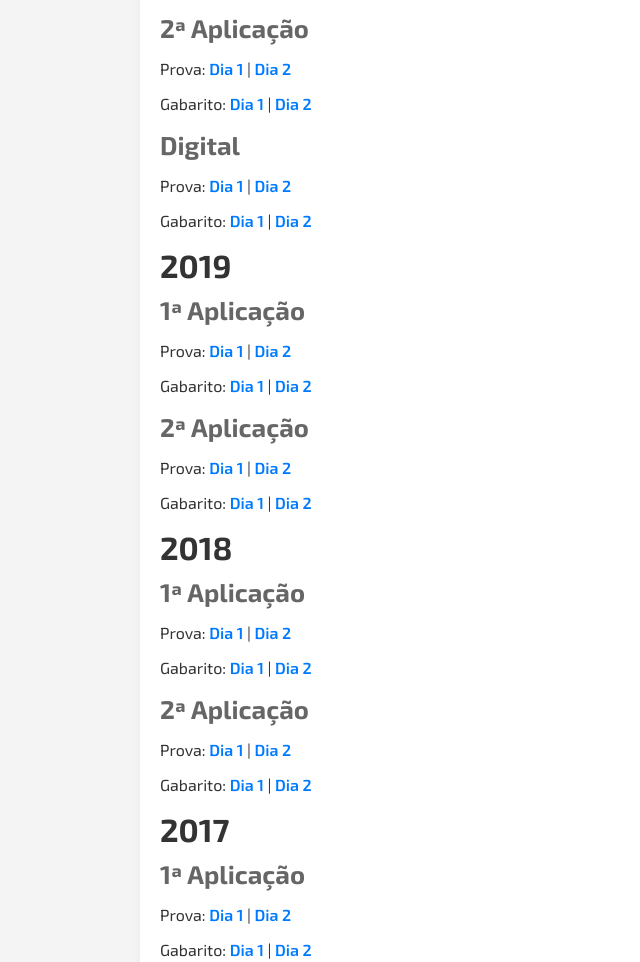
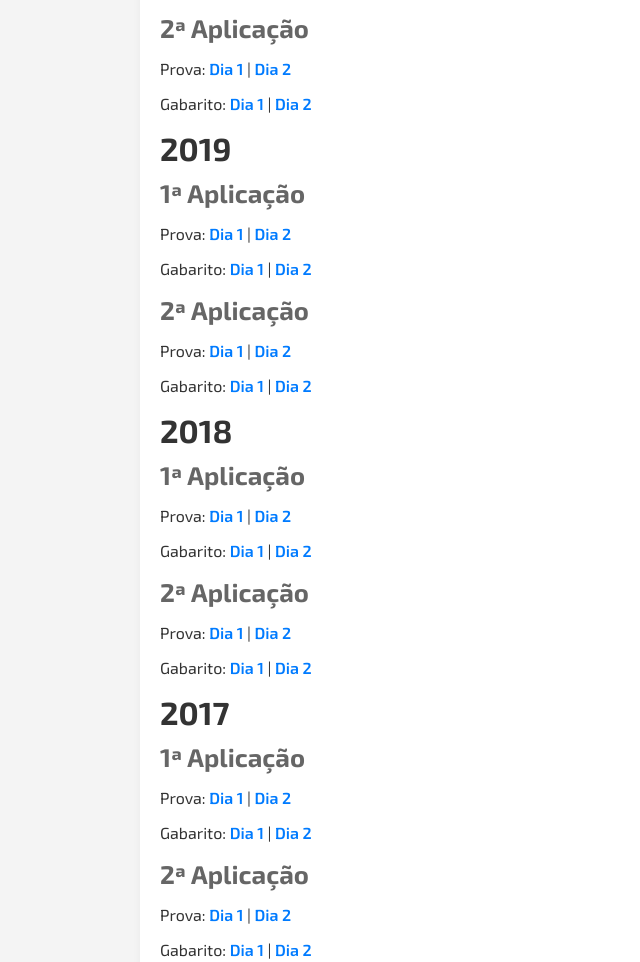
Before and after one commit to skued/provas, a plain HTML site: page provas_enem.html in a window 1280 px wide. Shown: the part 1240-2202 px from the top of the page, without its empty margins (0-640 px from the left). Drawn offline with Linux system fonts and the light colour scheme.

Commit message:
Add files via upload

```diff
--- a/provas_enem.html
+++ b/provas_enem.html
@@ -162,12 +162,6 @@
                     <p>Gabarito: <a href="https://drive.google.com/file/d/1yWwXpfHdYv6hNzYCiBNST-_y_sMbhEFA/view" target="_blank">Dia 1</a> | <a href="https://drive.google.com/file/d/1mzIu0dVfgvfXD5-pCOKvoPMKQJW9NS8b/view" target="_blank">Dia 2</a></p>
                 </div>
             </div>
-            <div class="year">
-                <h2>Digital</h2>
-                <div class="exam">
-                    <p>Prova: <a href="https://drive.google.com/file/d/1X8xnVcaoeJ_IcXpseMzkUlZrI5BRYWjc/view" target="_blank">Dia 1</a> | <a href="https://drive.google.com/file/d/1aFlXYIlTGhRYLlSekXkaFUyamCs1HBPx/view" target="_blank">Dia 2</a></p>
-                    <p>Gabarito: <a href="https://drive.google.com/file/d/1aFlXYIlTGhRYLlSekXkaFUyamCs1HBPx/view" target="_blank">Dia 1</a> | <a href="https://drive.google.com/file/d/1NH2OecD7MUrg4nDQ1WJXfbnwEI07GuCu/view" target="_blank">Dia 2</a></p>
-                </div>
                 <div class="year">
                     <h3>2019</h3>
                     <h2>1ª Aplicação</h2>
```
